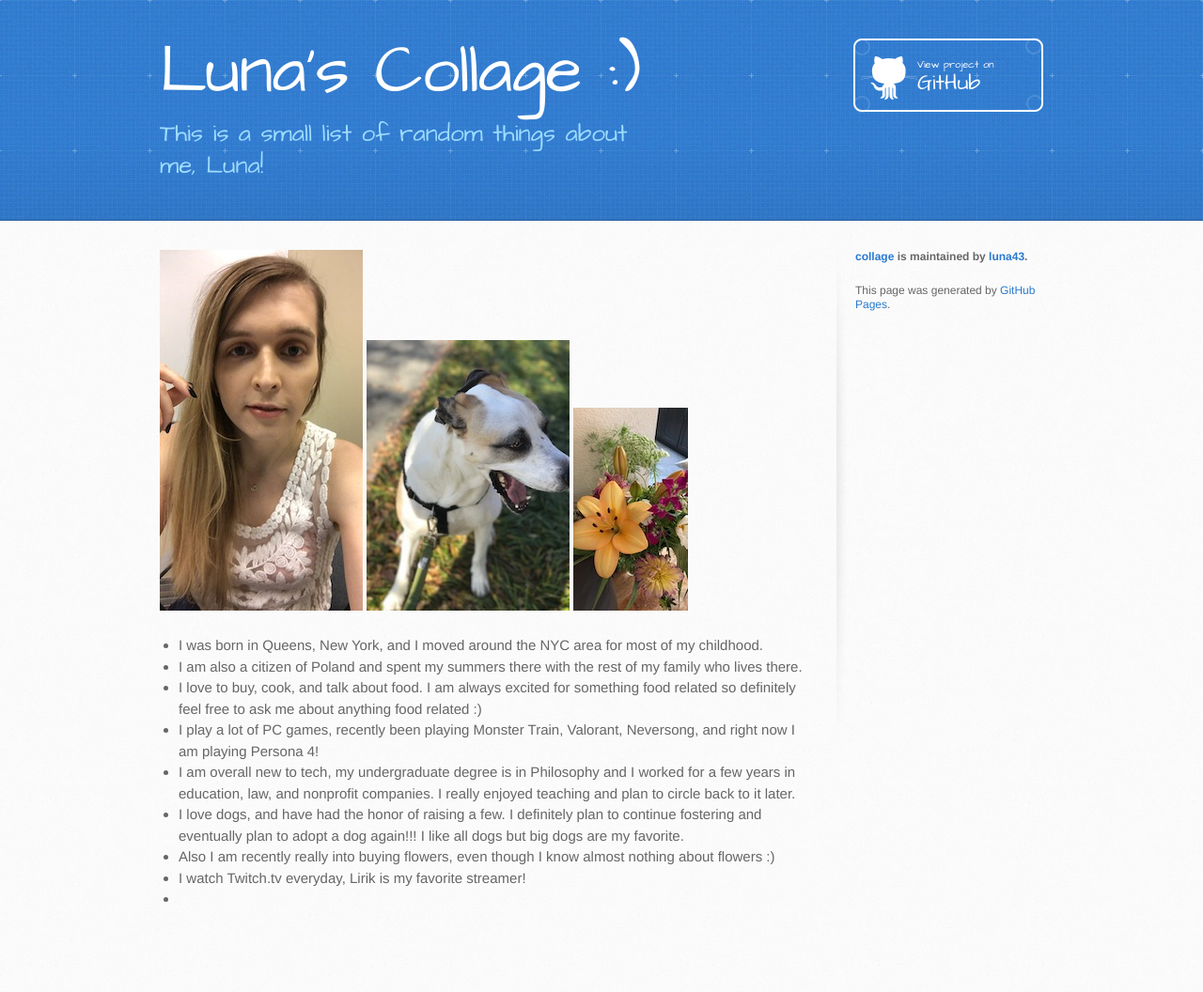
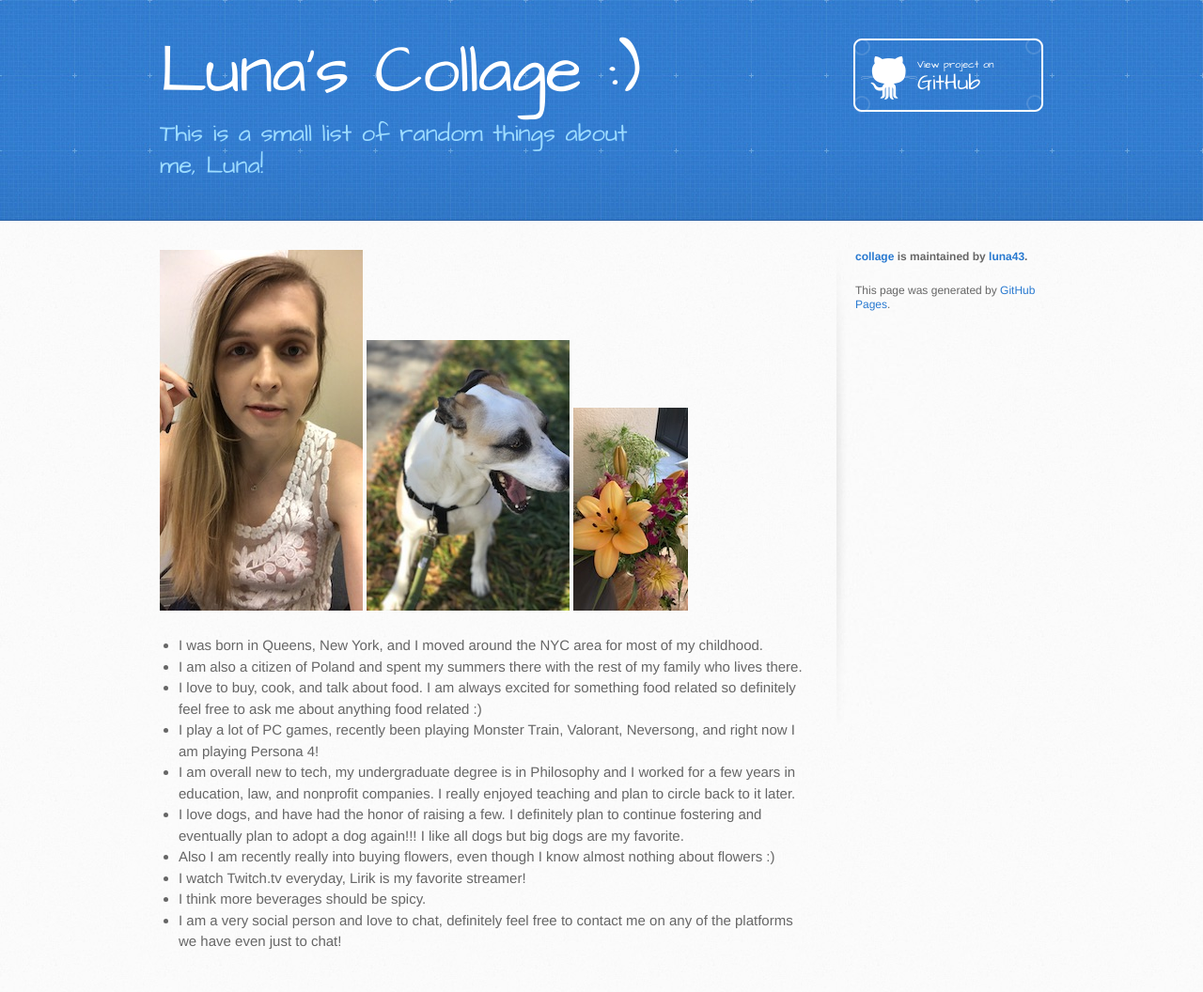
Before and after one commit to luna43/collage, a Jekyll site: the page built from index.md, in a window 1280 px wide. Shown: the whole page at 94% size. Built offline with Jekyll 4.4.1, drawn with Linux system fonts in a browser that asks for light colours; our own code applies the rules of GitHub Pages for plain Markdown files; before the commit the page ends 1011 px from its top, so only the background shows below that.

Commit message:
Update index.md

```diff
--- a/index.md
+++ b/index.md
@@ -14,4 +14,5 @@
 *   I love dogs, and have had the honor of raising a few. I definitely plan to continue fostering and eventually plan to adopt a dog again!!! I like all dogs but big dogs are my favorite.
 *   Also I am recently really into buying flowers, even though I know almost nothing about flowers :)
 *   I watch Twitch.tv everyday, Lirik is my favorite streamer!
-*
+*   I think more beverages should be spicy.
+*   I am a very social person and love to chat, definitely feel free to contact me on any of the platforms we have even just to chat!
```
